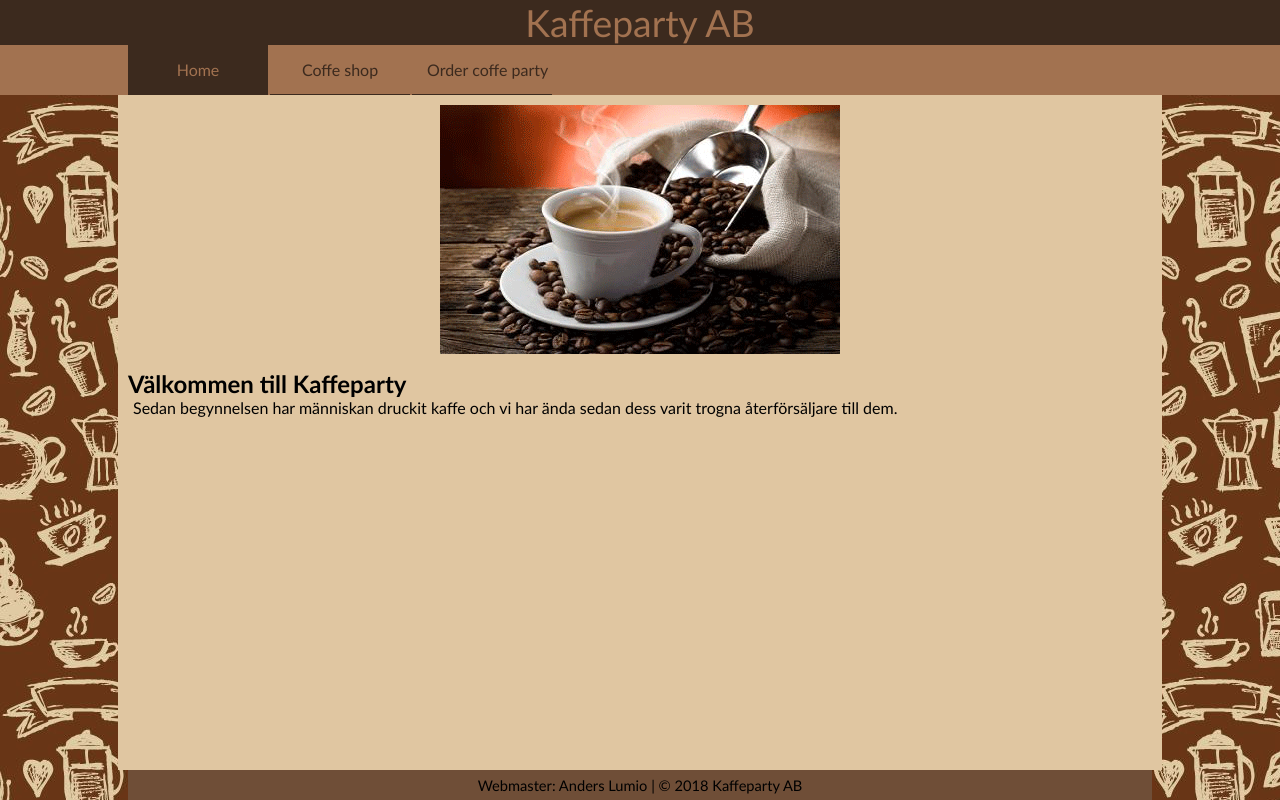
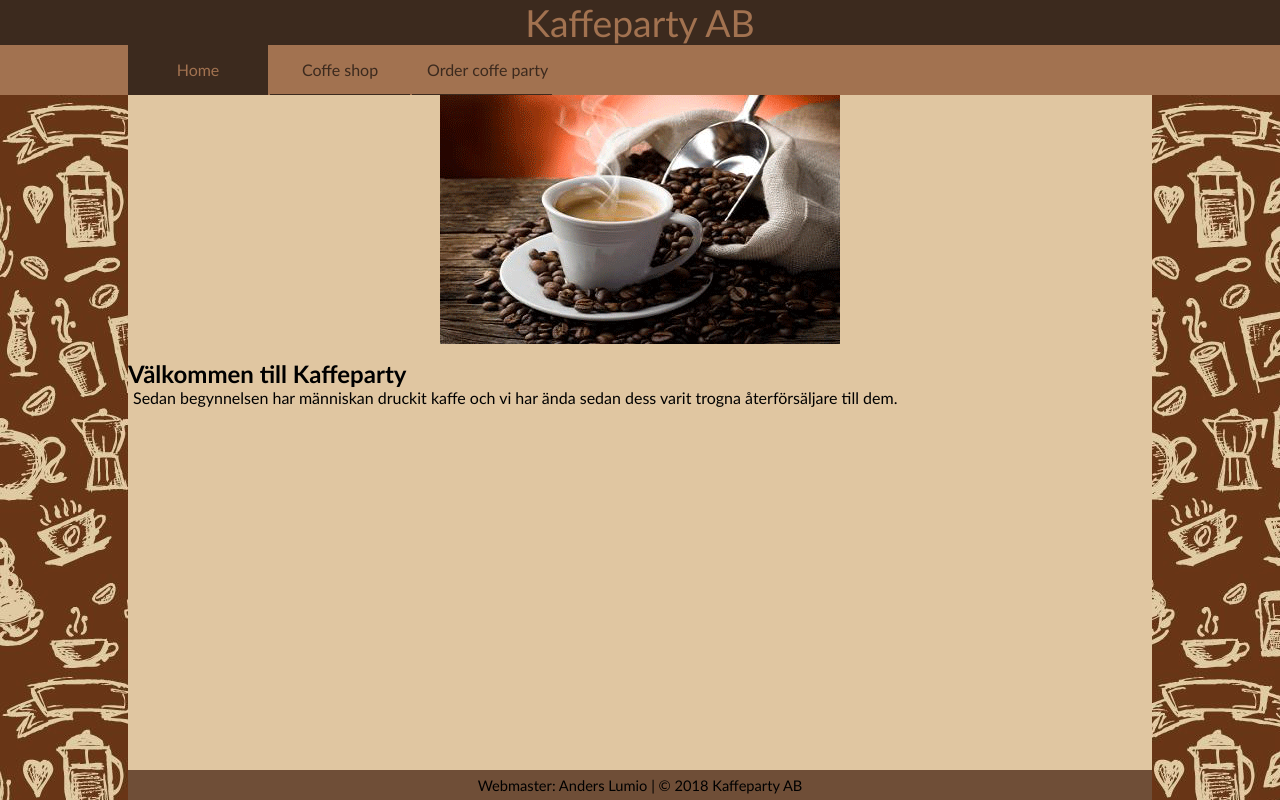
Before and after one commit to javaelev90/webbutveckling, a plain HTML site: page home.html in a window 1280 px wide. Drawn offline with Linux system fonts and the light colour scheme.

Commit message:
removed some padding on content which shouldn't be there

```diff
--- a/css/general-style.css
+++ b/css/general-style.css
@@ -33,12 +33,12 @@ body {
     background-color: #a27250;
 }
 
+
 #navbar-items{
     flex-direction: row;
     flex-flow: row wrap;
     display: flex;
     justify-content: flex-start;
-
 }
 
 #navbar-items a{
--- a/css/home-style.css
+++ b/css/home-style.css
@@ -1,9 +1,5 @@
 body {
     min-width: 500px;
-}
-
-.content {
-    padding: 10px;
 }
 
 .content h2 {
```
